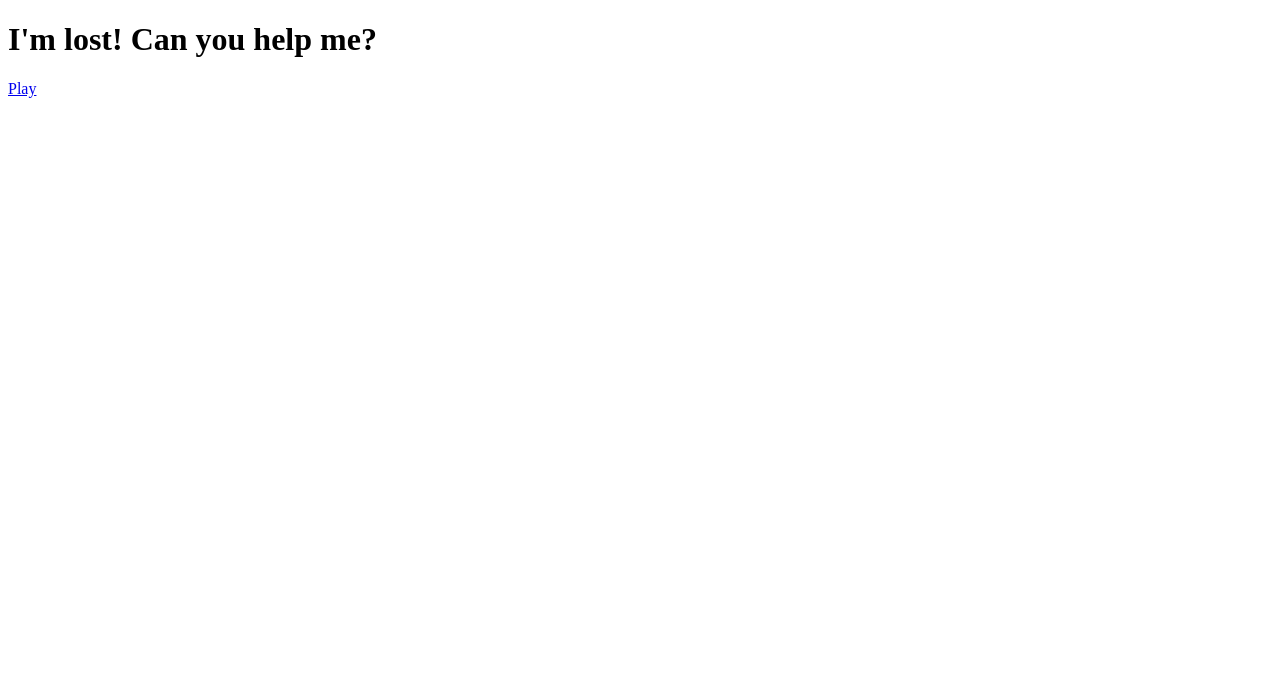
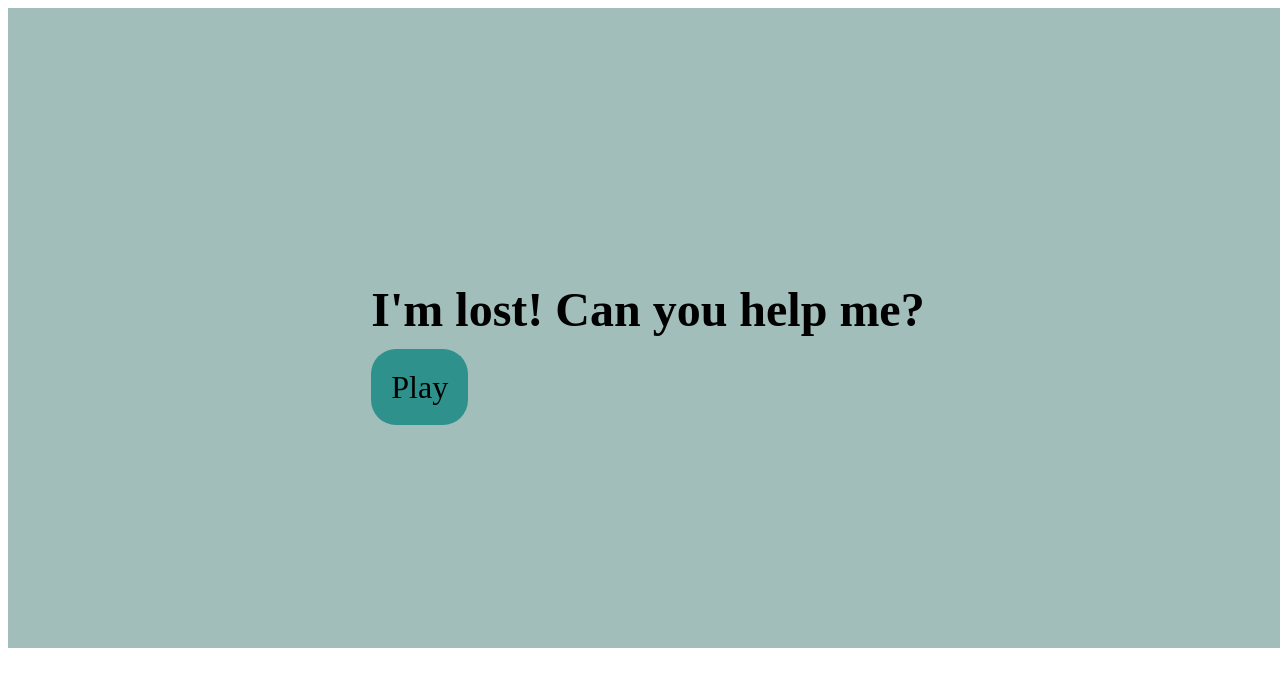
Before and after one commit to nandabritto/Where_is_Billy, a plain HTML site: page index.html in a window 1280 px wide. Drawn offline with Linux system fonts and the light colour scheme.

Commit message:
Add initial style to home page

```diff
--- a/assets/css/style.css
+++ b/assets/css/style.css
@@ -1,6 +1,40 @@
+@import url('https://fonts.googleapis.com/css2?family=Cabin&display=swap');
+
 :root {
-    genoa: #29726C;
-    denim: #0d6db7;
-    java: #2F918B;
-    opal:#A2BEBB;
+    --genoa: #29726C;
+    --denim: #0d6db7;
+    --java: #2F918B;
+    --opal:#A2BEBB;
+    --black:#000000;
+
 }
+
+* {
+    box-sizing: border-box;
+    font: 'Cabin', sans-serif;
+}
+
+h1 {
+    font-size: 3rem;
+    color:var(--black);
+}
+
+.container {
+    width: 100vw;
+    height: 50vw;
+    display:flex;
+    justify-content: center;
+    align-items: center;
+    background-color:var(--opal);
+}
+
+.btn{
+    font-size: 2rem;
+    padding: 20px;
+    width: 60px;
+    text-align:center;
+    text-decoration:none;
+    color: var(--black);
+    background-color: var(--java);
+    border-radius:25px;
+}
--- a/index.html
+++ b/index.html
@@ -5,6 +5,7 @@
     <meta http-equiv="X-UA-Compatible" content="IE=edge">
     <meta name="viewport" content="width=device-width, initial-scale=1.0">
     <title>Where am I?</title>
+    <link rel="stylesheet" href="assets/css/style.css">
 </head>
 <body>
     <div class="container">
```
